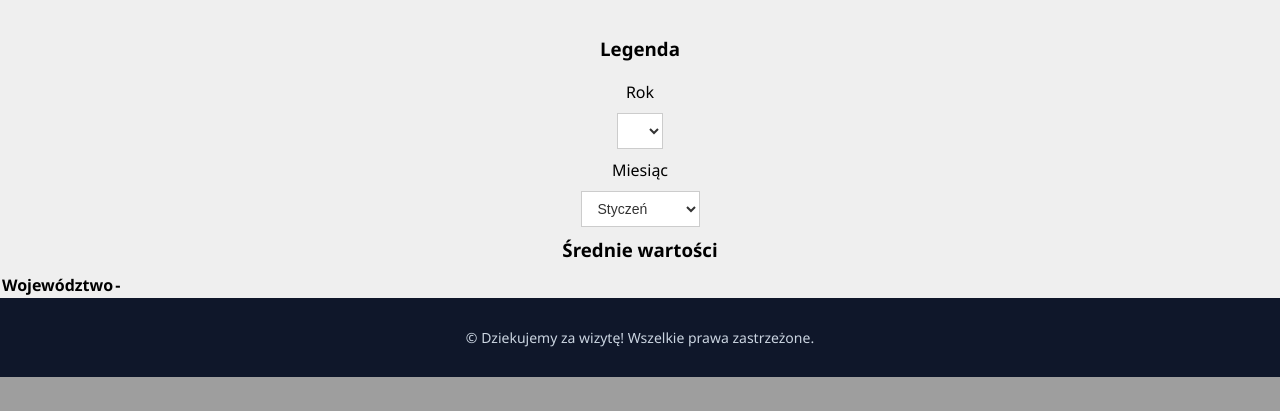
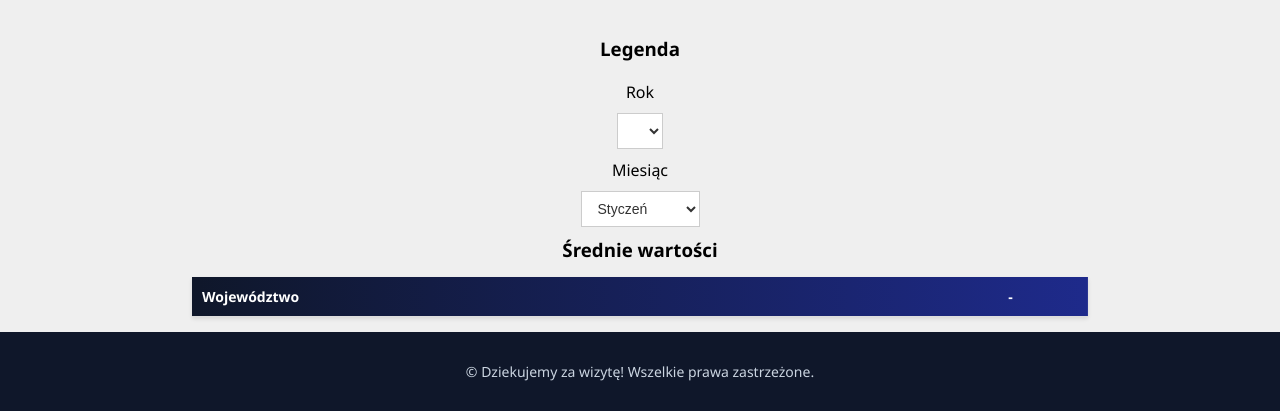
Before and after one commit to Gepsiu/Air-Quality-Evolution-Map, a Django app: template air_quality_evolution_map/map/templates/map/map.html in a window 1280 px wide. Shown: the part 512-923 px from the top of the page. Before the commit the page ends 889 px from the top, so only its background shows below. Run offline with Django 5.2, Linux system fonts and the light colour scheme; the template is opened without the code that fills it, so the values that code supplies are empty; parts of the project's set-up code (start-up, migrations or seed data) failed here and were passed over.

Commit message:
Update table style

```diff
--- a/air_quality_evolution_map/static/css/style.css
+++ b/air_quality_evolution_map/static/css/style.css
@@ -13,7 +13,7 @@ body {
 
 header {
 	background: linear-gradient(90deg, #0f172a, #1e2a8b);
-	color: white;
+	color: #fff;
 	text-align: center;
 	padding: 20px;
 }
@@ -59,6 +59,40 @@ main {
     width: 10vw;
     text-align: center;
     padding: 2px;
+}
+
+#table {
+    margin: 15px;
+}
+
+#pollution_table {
+    width: 100%;
+    border-collapse: collapse;
+    font-size: 14px;
+    background: #fff;
+    box-shadow: 0 2px 4px rgba(0,0,0,0.1);
+}
+
+#pollution_table thead {
+    background: linear-gradient(90deg, #0f172a, #1e2a8b);
+    color: #fff;
+    font-weight: 600;
+}
+
+#pollution_table th,
+#pollution_table td {
+    padding: 10px;
+    text-align: center;
+    border-bottom: 1px solid #ddd;
+}
+
+#pollution_table th:first-child,
+#pollution_table td:first-child {
+    text-align: left;
+}
+
+#pollution_table tbody tr:nth-child(even) {
+    background: #fafafa;
 }
 
 #month_select,
@@ -128,6 +162,11 @@ ul > li {
         padding: 1px;
     }
 
+    #table {
+        width: 70%;
+        margin: 15px auto;
+    }
+
 }
 
 @media (max-width: 768px) {
```
